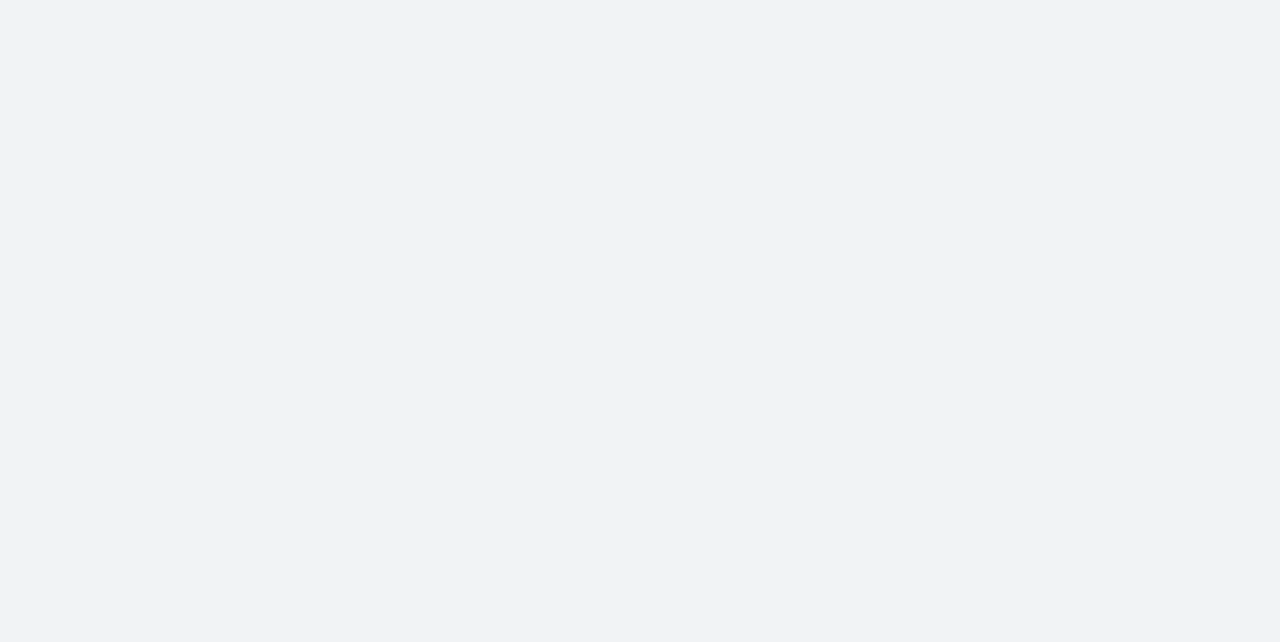
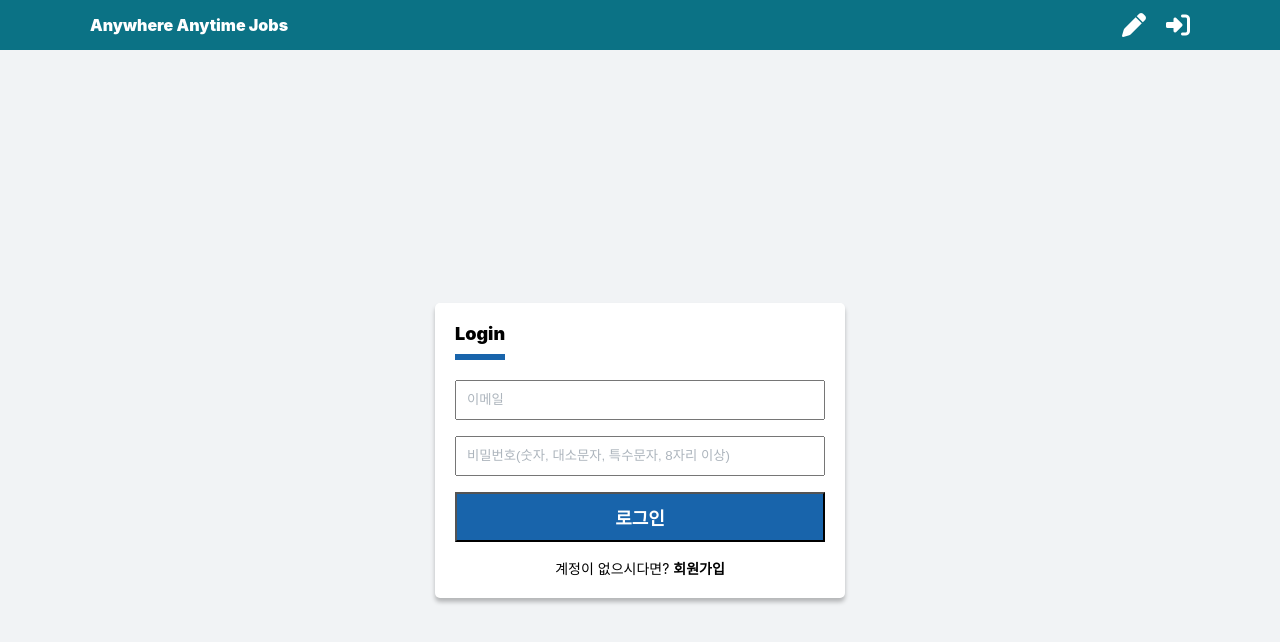
Before and after one commit to jonggyun/anywhere-anytime-jobs, a React (Create React App) app in the folder front-end/: page /login in a window 1280 px wide. Shown: the top 642 px of the page. Built offline with nearby package versions, Linux system fonts and the light colour scheme.

Commit message:
Add Login page publishing

```diff
--- a/front-end/package.json
+++ b/front-end/package.json
@@ -14,6 +14,7 @@
     "@types/redux-logger": "^3.0.7",
     "@types/styled-components": "^4.1.19",
     "axios": "^0.19.0",
+    "babel-plugin-styled-components": "^1.10.6",
     "immer": "^4.0.0",
     "react": "^16.9.0",
     "react-dom": "^16.9.0",
--- a/front-end/src/App.tsx
+++ b/front-end/src/App.tsx
@@ -1,12 +1,14 @@
 import React from 'react';
 import { Route } from 'react-router-dom';
 
-import Main from 'pages/Main';
+import MainPage from 'pages/MainPage';
+import LoginPage from 'pages/LoginPage';
 
 const App: React.FC = () => {
   return (
     <>
-      <Route exact path="/" component={Main} />
+      <Route exact path="/" component={MainPage} />
+      <Route exact path="/login" component={LoginPage} />
     </>
   );
 };
--- /dev/null
+++ b/front-end/src/components/Login.tsx
@@ -0,0 +1,84 @@
+import React from 'react';
+import { Link } from 'react-router-dom';
+import styled from 'styled-components';
+import palette from 'styles/palette';
+
+const LoginWrapper = styled.section`
+  padding: 1.25rem;
+  width: 23.125rem;
+  border-radius: 0.3125rem;
+  background-color: #fff;
+  box-shadow: 0px 4px 4px rgba(0, 0, 0, 0.25);
+`;
+
+const Title = styled.h1`
+  font-size: 1.125rem;
+  font-weight: 900;
+  padding: 0;
+  margin: 0;
+`;
+
+const TitleBorder = styled.span`
+  display: inline-block;
+  background-color: ${palette.blue9};
+  height: 0.375rem;
+  width: 3.125rem;
+`;
+
+const Input = styled.input`
+  width: 100%;
+  height: 2.5rem;
+  margin-top: 1rem;
+  padding: 0.625rem;
+  box-sizing: border-box;
+  ::placeholder {
+    color: ${palette.gray5};
+  }
+`;
+
+const Button = styled.button`
+  width: 100%;
+  margin: 1rem 0;
+  padding: 0.625rem 0;
+  text-align: center;
+  vertical-align: middle;
+  font-size: 1.125rem;
+  font-weight: 900;
+  color: #fff;
+  background-color: ${palette.blue9};
+  :hover {
+    cursor: pointer;
+    background-color: ${palette.blue7};
+  }
+`;
+
+const Content = styled(Link)`
+  display: inline-block;
+  width: 100%;
+  padding: 0;
+  margin: 0;
+  font-size: 0.875rem;
+  text-align: center;
+  color: #000;
+  text-decoration: none;
+`;
+
+interface LoginProps {}
+const Login: React.FC<LoginProps> = () => (
+  <LoginWrapper>
+    <Title>Login</Title>
+    <TitleBorder />
+    <Input type="text" placeholder="이메일" autoComplete="off" />
+    <Input
+      type="password"
+      placeholder="비밀번호(숫자, 대소문자, 특수문자, 8자리 이상)"
+      autoComplete="off"
+    />
+    <Button>로그인</Button>
+    <Content to="/signup">
+      계정이 없으시다면? <b>회원가입</b>
+    </Content>
+  </LoginWrapper>
+);
+
+export default Login;
--- /dev/null
+++ b/front-end/src/pages/LoginPage.tsx
@@ -0,0 +1,25 @@
+import React from 'react';
+import styled from 'styled-components';
+
+import Layout from 'components/common/Layout';
+import Login from 'components/Login';
+
+const LoginWrapper = styled.section`
+  width: 100%;
+  height: 100vh;
+  display: flex;
+  justify-content: center;
+  align-items: center;
+`;
+
+const LoginPage: React.FC = () => {
+  return (
+    <Layout>
+      <LoginWrapper>
+        <Login />
+      </LoginWrapper>
+    </Layout>
+  );
+};
+
+export default LoginPage;
--- a/front-end/src/styles/palette.ts
+++ b/front-end/src/styles/palette.ts
@@ -20,6 +20,28 @@ const palette = {
   gray7: '#495057',
   gray8: '#343a40',
   gray9: '#212529',
+
+  indigo0: '#edf2ff',
+  indigo1: '#dbe4ff',
+  indigo2: '#bac8ff',
+  indigo3: '#91a7ff',
+  indigo4: '#748ffc',
+  indigo5: '#5c7cfa',
+  indigo6: '#4c6ef5',
+  indigo7: '#4263eb',
+  indigo8: '#3b5bdb',
+  indigo9: '#364fc7',
+
+  blue0: '#e7f5ff',
+  blue1: '#d0ebff',
+  blue2: '#a5d8ff',
+  blue3: '#74c0fc',
+  blue4: '#4dabf7',
+  blue5: '#339af0',
+  blue6: '#228be6',
+  blue7: '#1c7ed6',
+  blue8: '#1971c2',
+  blue9: '#1864ab',
 };
 
 export default palette;
```
Also changed, not shown: front-end/src/pages/MainPage.tsx (renamed from front-end/src/pages/Main.tsx), 1 other file (tests, documents, lock files or other folders).
